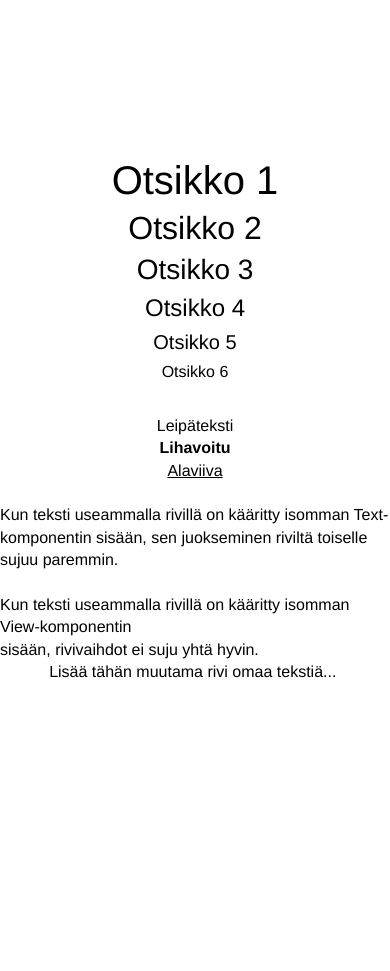
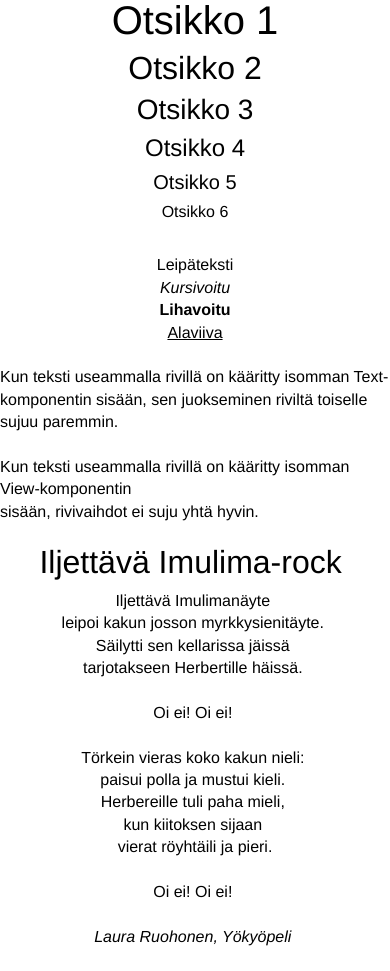
Before and after one commit to jarvisenlaura/RND-React-Native-I, a React Native app: screen / in a window 390 px wide. Before the commit the page ends 844 px from the top, so only its background shows below. Built offline with nearby package versions, Linux system fonts and the light colour scheme.

Commit message:
Lisätty runo

```diff
--- a/App.js
+++ b/App.js
@@ -1,5 +1,5 @@
 import React from "react";
-import { View } from "react-native";
+import { View, ScrollView, SafeAreaView } from "react-native";
 import { MyAppText, textStyles } from "./MyAppText";
 
 const styles = {
@@ -21,6 +21,8 @@ const styles = {
 };
 
 const App = () => (
+  <SafeAreaView>
+    <ScrollView>
       <View style={styles.container}>
           <MyAppText style={styles.otsikko(2.5)}>
             Otsikko 1
@@ -48,6 +50,9 @@ const App = () => (
           <MyAppText>
             Leipäteksti
           </MyAppText>
+          <MyAppText style={{fontStyle: "italic"}}>
+            Kursivoitu
+          </MyAppText>
           <MyAppText style={{fontWeight: "bold"}}>
             Lihavoitu
           </MyAppText>
@@ -68,8 +73,40 @@ const App = () => (
             <MyAppText>Kun teksti useammalla rivillä on kääritty isomman View-komponentin </MyAppText>
             <MyAppText>sisään, rivivaihdot ei suju yhtä hyvin.</MyAppText>
           </View>
-    <MyAppText>Lisää tähän muutama rivi omaa tekstiä... </MyAppText>
+          <MyAppText>
+            {"\n"}
+          </MyAppText>
+          <MyAppText style={styles.otsikko(2)}>Iljettävä Imulima-rock </MyAppText>
+          <MyAppText>Iljettävä Imulimanäyte </MyAppText>
+          <MyAppText>leipoi kakun josson myrkkysienitäyte. </MyAppText>
+          <MyAppText>Säilytti sen kellarissa jäissä </MyAppText>
+          <MyAppText>tarjotakseen Herbertille häissä. </MyAppText>
+          <MyAppText>
+            {"\n"}
+          </MyAppText>
+          <MyAppText>Oi ei! Oi ei! </MyAppText>
+          <MyAppText>
+            {"\n"}
+          </MyAppText>
+          <MyAppText>Törkein vieras koko kakun nieli: </MyAppText>
+          <MyAppText>paisui polla ja mustui kieli. </MyAppText>
+          <MyAppText>Herbereille tuli paha mieli, </MyAppText>
+          <MyAppText>kun kiitoksen sijaan </MyAppText>
+          <MyAppText>vierat röyhtäili ja pieri.</MyAppText>
+          <MyAppText>
+            {"\n"}
+          </MyAppText>
+          <MyAppText>Oi ei! Oi ei! </MyAppText>
+          <MyAppText>
+            {"\n"}
+          </MyAppText>
+          <MyAppText style={{fontStyle: "italic"}}>Laura Ruohonen, Yökyöpeli </MyAppText>
+          <MyAppText>
+            {"\n"}
+          </MyAppText>
         </View>
+      </ScrollView>
+    </SafeAreaView>
 );
 
 export default App;
```
Lines whose indentation alone changed are shown as unchanged.
